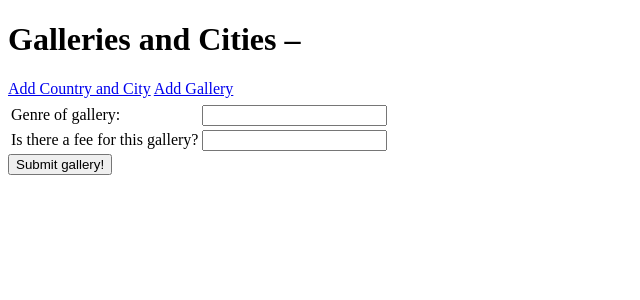
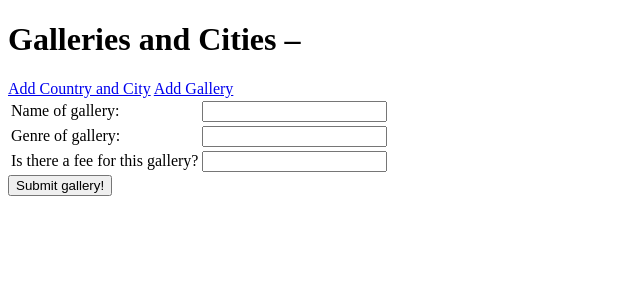
Before and after one commit to su-adam/final_project, a Flask app: template frontend/application/templates/create_gallery.html in a window 1280 px wide. Shown: the top 300 px of the page, without its empty margins (0-640 px from the left). Run offline with Flask 2, Linux system fonts and the light colour scheme; the template is opened without the code that fills it: values that come from a table or form of the project are taken from there, others are empty.

Commit message:
change to routes24

```diff
--- a/frontend/application/templates/create_gallery.html
+++ b/frontend/application/templates/create_gallery.html
@@ -4,8 +4,8 @@
 <form method="POST">
     <table>
         <tr>
-            <td>{{ form.gallery_name.label }}</td>
-            <td>{{ form.gallery_name }}</td>
+            <td>{{ form.name.label }}</td>
+            <td>{{ form.name }}</td>
         </tr>
         <tr>
             <td>{{ form.information.label }}</td>
```
